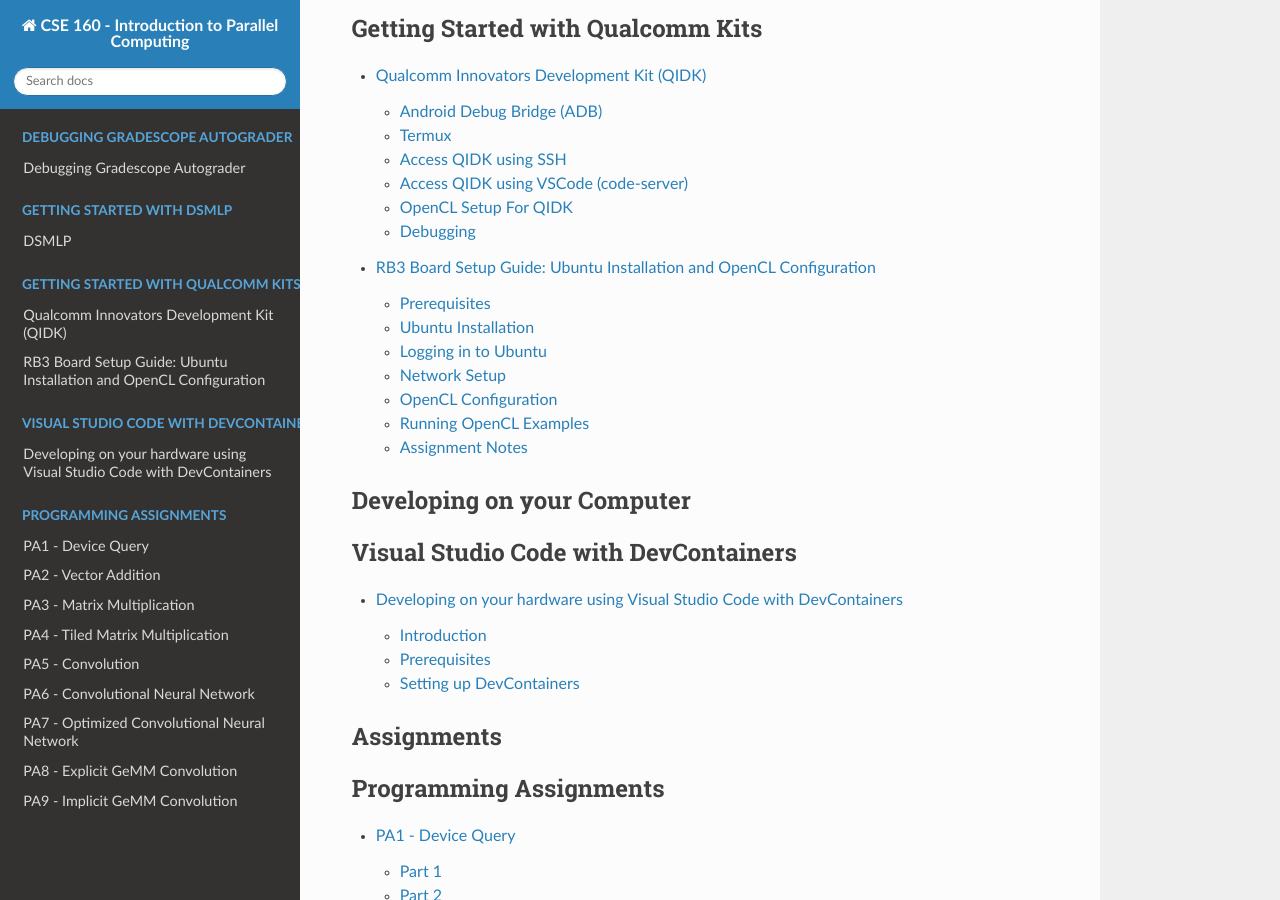
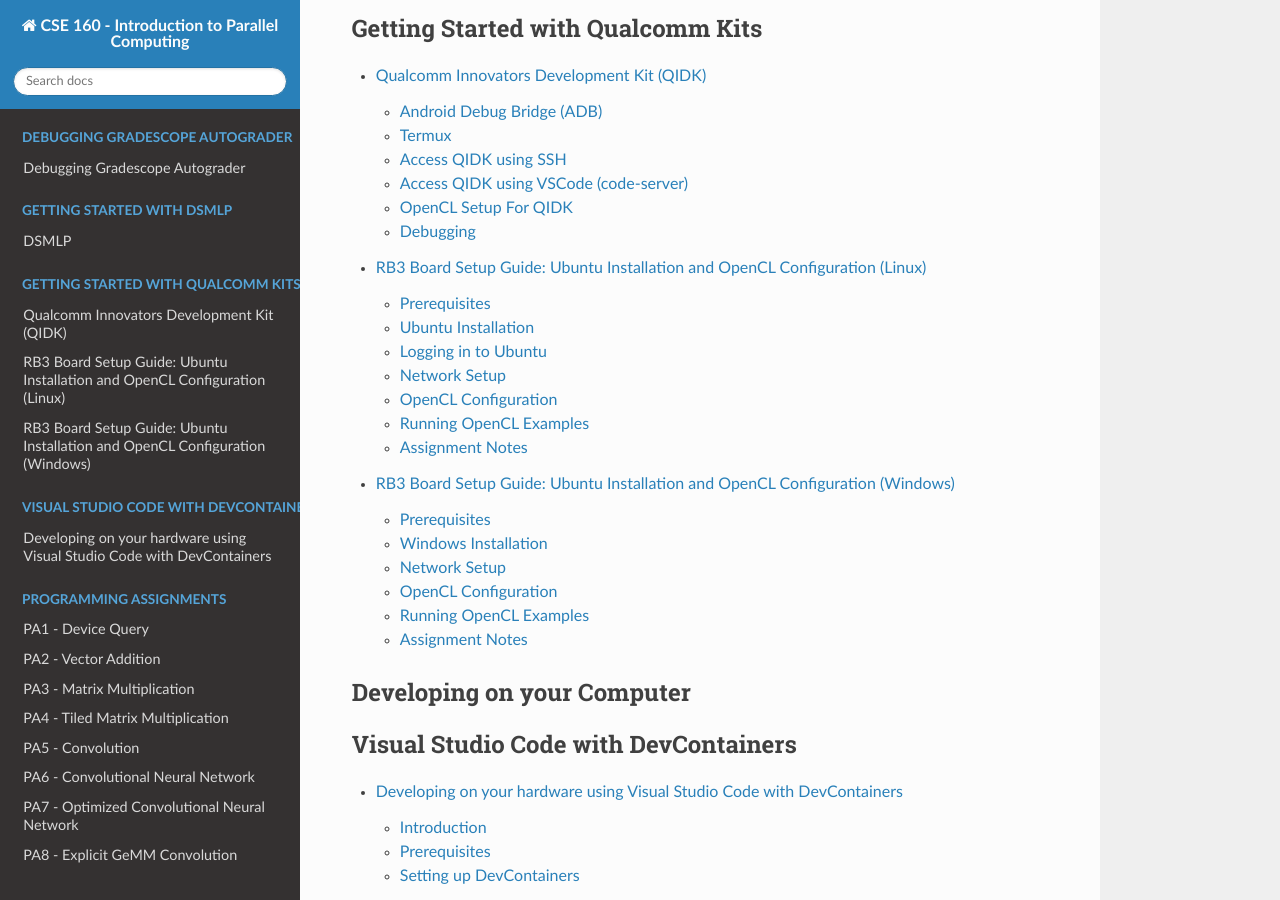
Before and after one commit to KastnerRG/cse160-docs, a Sphinx documentation site: the page built from docs/source/index.rst, in a window 1280 px wide and 900 px high, scrolled down 1008 px. Built offline with Sphinx 7.4.7 and the Read the Docs theme 3.1.0, drawn with Linux system fonts in a browser that asks for light colours; formulas are drawn with MathJax 3; some of the changed lines change nothing that is shown.

Commit message:
added windows installation for RB3

```diff
--- a/docs/source/RB3.rst
+++ b/docs/source/RB3-linux.rst
@@ -1,4 +1,4 @@
-RB3 Board Setup Guide: Ubuntu Installation and OpenCL Configuration
+RB3 Board Setup Guide: Ubuntu Installation and OpenCL Configuration (Linux)
 ==========================================
 
 .. note::
--- /dev/null
+++ b/docs/source/RB3-windows.rst
@@ -0,0 +1,240 @@
+RB3 Board Setup Guide: Ubuntu Installation and OpenCL Configuration (Windows)
+=============================================================================
+
+.. note::
+    This guide is compiled using the official Qualcomm documentation. If you need
+    further guidance, please refer to: `Qualcomm Documentation <https://docs.qualcomm.com/bundle/publicresource/topics/80-82645-1/Integrate_and_flash_software_2.html#panel-0-V2luZG93cyBob3N0>`_.
+
+Prerequisites
+^^^^^^^^^^^^^
+Before you begin, you will need:
+
+* A Windows machine (Ubuntu recommended)
+* A Qualcomm RB3 development board
+* 12V power supply for the RB3 board
+* USB Type-C cable
+
+.. note::
+    The RB3 board, power supply, and USB cable should all be included in the RB3 box.
+
+Windows Installation
+^^^^^^^^^^^^^^^^^^^^
+
+QCS and PuTTY Setup
+-------------------
+Start by downloading `Qualcomm Software Center <https://softwarecenter.qualcomm.com/>`_.
+
+After installing QSC, download Qualcomm USB Driver (QUD), Qualcomm Product Configuration Assistant Tool (PCAT), and Qualcomm Unified Tools Services (UTS).
+
+.. note::
+    Each driver can be found by typing in the tool's acronym in the search bar.
+
+
+.. image:: /image/Tool-Installation.png
+  :width: 800
+  :alt: Driver installation
+
+Installation can be verified by running the below in Terminal / Power Shell:
+
+.. code-block:: bash
+
+  pcat
+
+Download Required Files
+-----------------------
+Visit Canonical® `Ubuntu on Qualcomm <https://ubuntu.com/download/qualcomm-iot>`_ IoT website.
+
+Download the following files from `Download Ubuntu Server 22.04 for QCS6490`.
+* rawprogram0.xml
+* ubuntu-22.04-preinstalled-server-arm64+rb3g2-x08.img.xz
+
+Download the following files from ``Download boot firmware``:
+* QLI.1.x-Ver.1.x-ubuntu-nhlos-bins.tar.gz
+
+.. image:: /image/Ubuntu-download.png
+  :width: 800
+  :alt: Ubuntu install
+
+Create a directory for the flashable images. For example ``rb3_ubuntu_images``.
+
+Extract the boot firmware package (for example, ``QLI.1.2-Ver.1.1-ubuntu-nhlos-bins.tar.gz``) to the ``rb3_ubuntu_images`` directory.
+
+.. important::
+  Replace the extracted ``rawprogram0.xml`` file in the ``rb3_ubuntu_images`` directory with the one provided in the Canonical release and remove ``patch0.xml`` from ``rb3_ubuntu_images`` if it exists.
+.. note::
+  If you are copying the code for ``rawprogram0.xml`` rather than downloading it, please add ``<?xml version="1.0" ?>`` to the first line of the ``rawprogram0.xml``.
+
+Extract ``ubuntu-22.04-preinstalled-server-arm64+rb3g2-x08.img.xz`` and copy ``ubuntu-22.04-preinstalled-server-arm64+rb3g2-x08.img`` into the ``rb3_ubuntu_images`` directory.
+
+Enter EDL Mode
+--------------
+Enter `EDL <https://docs.qualcomm.com/bundle/publicresource/topics/80-70015-253/windows_host.html#edl-mode>`_ mode in the Windows host (this step is a little bit tricky as it will require you to hold the ``F_DL`` button while inserting the power and USB Type-C connecter):
+
+.. image:: /image/fld_and_connectors.png
+  :width: 800
+  :alt: EDL mode
+
+1. Press and hold the ``F_DL`` button
+2. While holding the ``F_DL`` button connect the device to a 12-V wall power supply and USB Type-C connector
+3. Release the ``F_DL`` button. The RB3 should now be showing up on QCS as a connected device (in EDL mode) and should also show up using ``pcat -devices`` (which will also show the device's serial number).
+
+.. image:: /image/pcat-devices.png
+  :width: 800
+  :alt: PCAT serial
+
+.. note::
+  The home page of QSC will also show the device if it is in EDL mode. This is not necessary, but is helpful for checking the status of the RB3 device.
+
+Flashing Ubuntu onto RB3
+------------------------
+Flash the Ubuntu image to the RB3:
+
+.. code-block:: bash
+
+    PCAT -PLUGIN SD -DEVICE <SERIAL NUMBER> -BUILD "<extracted zip directory path>\\rb3_ubuntu_images" -MEMORYTYPE UFS -FLAVOR asic
+
+An example input (without path to image directory):
+
+.. code-block:: bash
+
+    PCAT -PLUGIN SD -DEVICE 5BF17AD4 -BUILD "<extracted zip directory path>\\rb3_ubuntu_images" -MEMORYTYPE UFS -FLAVOR asic
+
+.. note::
+  The serial number for the device can be found using pcat -devices
+
+
+
+Logging into RB3
+----------------
+Download `Putty <https://www.putty.org/>`_. Open `Device Manager`` and find the Port the RB3 is using:
+
+.. image:: /image/com-port-pos.png
+  :width: 800
+  :alt: Port location
+
+Connect Micro-USB port and 12-V power connector:
+
+.. image:: /image/Micro-USB.png
+  :width: 800
+  :alt: Micro-USB location
+
+Press and hold the power button for 2-5 seconds:
+
+.. image:: /image/powerbutton.png
+  :width: 800
+  :alt: Power button location
+
+Using Putty, put the connection type to Serial, set Serial line to the port your RB3 is using and set the Speed to ``115200``.
+
+.. image:: /image/putty-connection.png
+  :width: 800
+  :alt: Putty connection
+
+Press enter and you should be prompted to enter username and password. Both are defaulted to ``ubuntu``. Logging in the first time will prompt you to change the password for the RB3:
+
+.. image:: /image/login.png
+  :width: 800
+  :alt: Ubuntu login
+
+Network Setup
+^^^^^^^^^^^^^
+After Ubuntu is installed and running on your RB3 board, set up a network connection to work with your board more easily:
+
+.. code-block:: bash
+
+    # List available WiFi networks
+    sudo nmcli device wifi list
+
+    # Connect to a WiFi network
+    sudo nmcli device wifi connect "NETWORK_NAME" password "PASSWORD"
+
+    # For open networks like UCSD-GUEST
+    sudo nmcli device wifi connect UCSD-GUEST
+
+    # Setup SSH server for file transfer
+    sudo apt install openssh-client
+    sudo systemctl start ssh
+    sudo systemctl enable ssh
+
+    # Find your board's IP address
+    ip -4 addr
+
+
+OpenCL Configuration
+^^^^^^^^^^^^^^^^^^^^
+Now you can set up OpenCL on your RB3 board.
+
+Building clinfo
+---------------
+The ``clinfo`` utility displays information about available OpenCL platforms:
+
+.. code-block:: bash
+
+    # Install required packages
+    sudo add-apt-repository ppa:ubuntu-qcom-iot/qcom-ppa
+    sudo apt update
+    sudo apt install gstreamer1.0-qcom-sample-apps weston-qcom
+
+    # Try running the find command to see if you find the OpenCL library
+    sudo find / -name libOpenCL.so
+
+    # Clone required repositories
+    git clone https://github.com/Oblomov/clinfo
+    git clone https://github.com/KhronosGroup/OpenCL-Headers
+
+    # Set environment variables
+    export LD_LIBRARY_PATH="/usr/lib:/usr/lib/aarch64-linux-gnu:/system/vendor/lib64:/system/lib64"
+    export CFLAGS="-I$HOME/OpenCL-Headers"
+    export LDFLAGS="-L/usr/lib"
+
+    # Install build dependencies
+    sudo apt install build-essential
+
+    # Build clinfo
+    cd ~/clinfo
+    make
+
+    # Test if clinfo works
+    ./clinfo
+
+    # Install clinfo to system path
+    sudo cp clinfo /usr/bin/clinfo
+
+Testing OpenCL
+--------------
+Run ``clinfo`` to verify that OpenCL is working correctly:
+
+.. code-block:: bash
+
+    clinfo
+
+This should display information about the OpenCL platforms and devices available on your RB3 board.
+
+Running OpenCL Examples
+^^^^^^^^^^^^^^^^^^^^^^^
+
+Transferring Files to RB3
+-------------------------
+To copy files from your host computer to the RB3 board:
+
+.. code-block:: bash
+
+    # On your host computer
+    scp /path/to/OpenCL_SDK.zip ubuntu@RB3_IP_ADDRESS:/home/ubuntu/
+
+Replace ``RB3_IP_ADDRESS`` with the actual IP address of your RB3 board.
+
+You can download the Adreno OpenCL SDK from:
+`Qualcomm Adreno OpenCL SDK <https://qpm.qualcomm.com/#/main/tools/details/Adreno_OpenCL_SDK>`_
+
+Assignment Notes
+^^^^^^^^^^^^^^^^
+When working on assignments, make sure the Makefile paths are correctly set:
+
+.. code-block:: makefile
+
+    else ifeq ($(shell uname -o), GNU/Linux)
+        LDFLAGS  += -L/usr/lib -lOpenCL
+        INCFLAGS += -I$(HOME)/OpenCL-Headers
+
+This makes sure your OpenCL applications can find the necessary libraries and header files.
--- a/docs/source/index.rst
+++ b/docs/source/index.rst
@@ -28,7 +28,8 @@
    :caption: Getting Started with Qualcomm Kits
 
    QIDK
-   RB3
+   RB3-linux
+   RB3-windows
 
 Developing on your Computer
 ^^^^^
```
Also changed, not shown: docs/source/image/Micro-USB.png (added), docs/source/image/Tool-Installation.png (added), docs/source/image/Ubuntu-download.png (added), docs/source/image/com-port-pos.png (added), docs/source/image/fld_and_connectors.png (added), docs/source/image/login.png (added), docs/source/image/pcat-devices.png (added), docs/source/image/powerbutton.png (added), docs/source/image/putty-connection.png (added).
